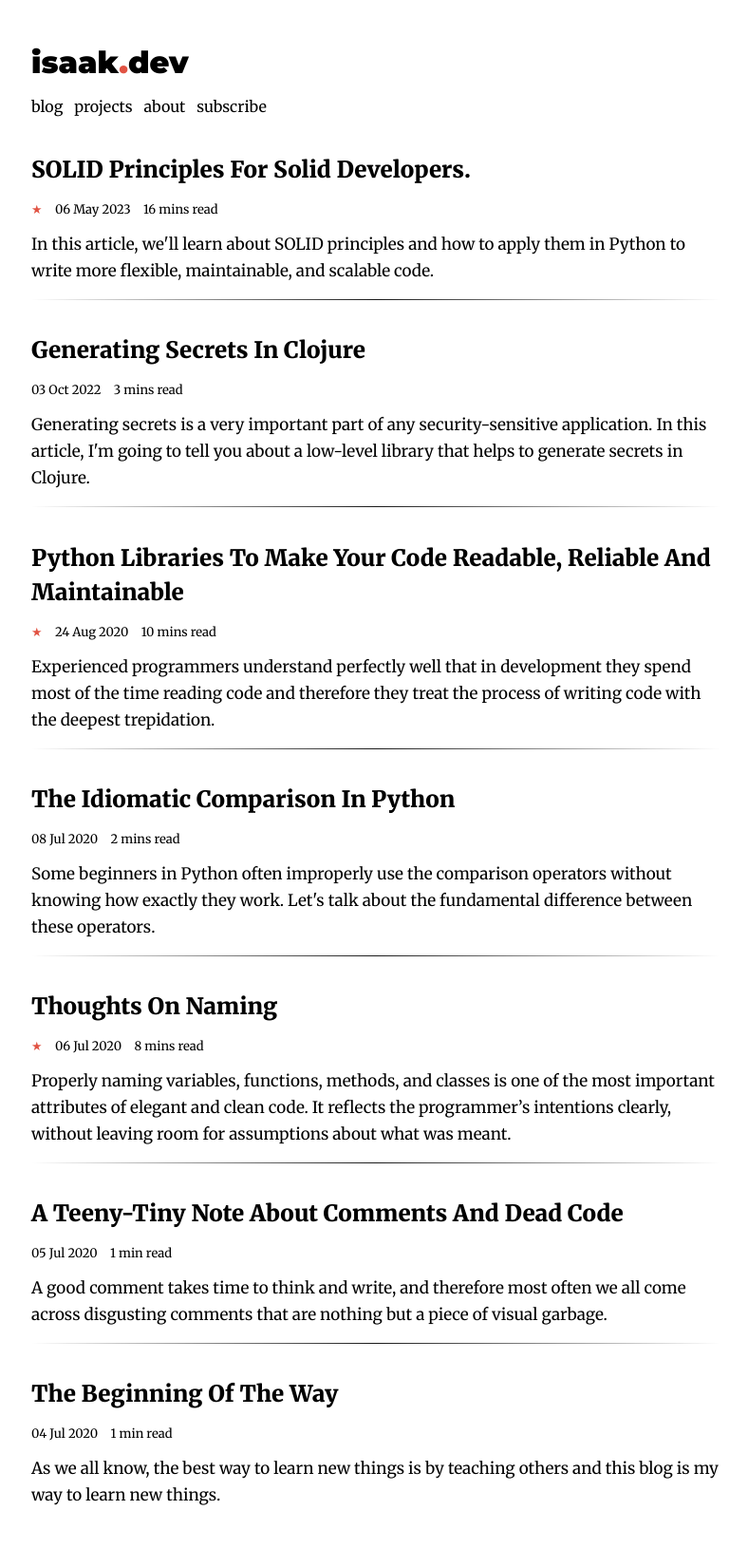
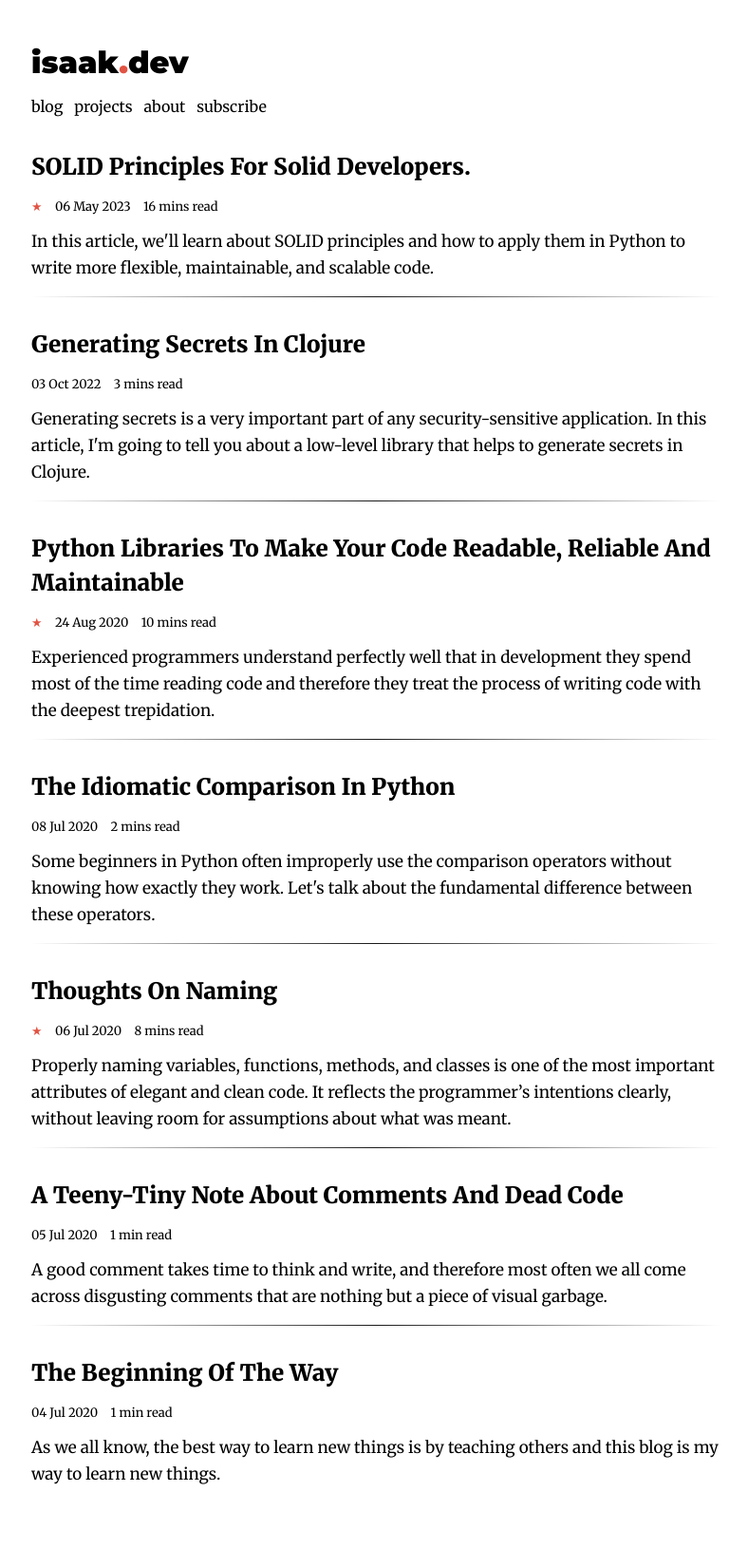
Before and after one commit to lk-geimfari/lk-geimfari.github.io, a Jekyll site: the page built from index.md, in a window 1280 px wide. Shown: the whole page at 95% size, without its empty margins (244-1032 px from the left). Built offline with Jekyll 4.4.1, drawn with Linux system fonts in a browser that asks for light colours; nearby versions of some CDN libraries; after the commit the page ends 1608 px from its top, so only the background shows below that.

Commit message:
Fix styles

```diff
--- a/assets/css/styles.css
+++ b/assets/css/styles.css
@@ -149,7 +149,7 @@
     text-rendering: optimizeLegibility;
     font-size: 1.5rem;
     line-height: 1.5;
-    margin-top: 2.2rem;
+    margin-top: 2rem;
 }
 
 .posts small {
@@ -314,8 +314,6 @@
     }
 
     hr {
-        border: 0;
-        height: 0.5px;
-        background-image: linear-gradient(to right, rgba(0, 0, 0, 0), #acb3be, rgba(0, 0, 0, 0));
+        border-top: 1px solid rgba(29, 51, 58, 0.71);
     }
 }
```
